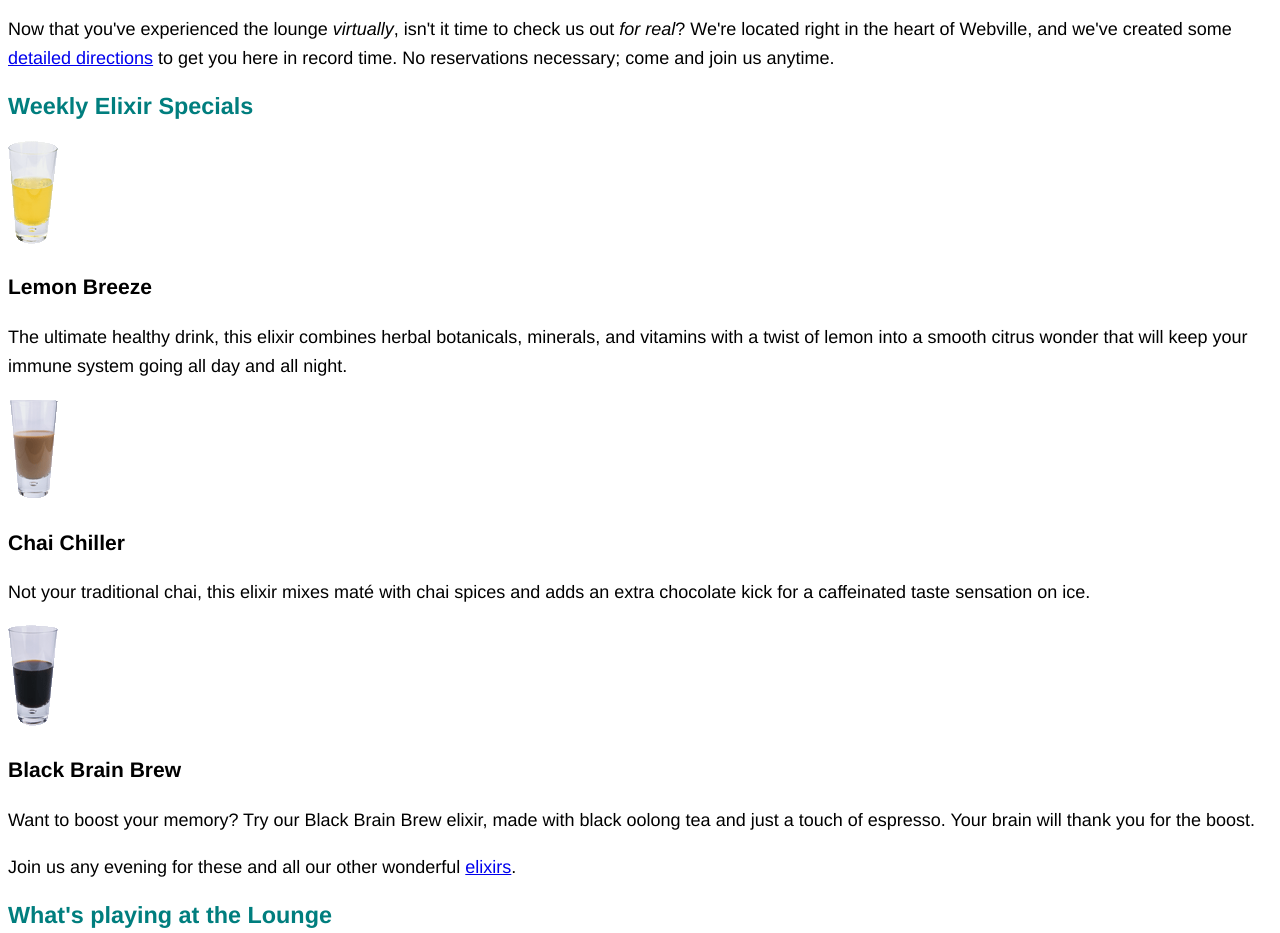
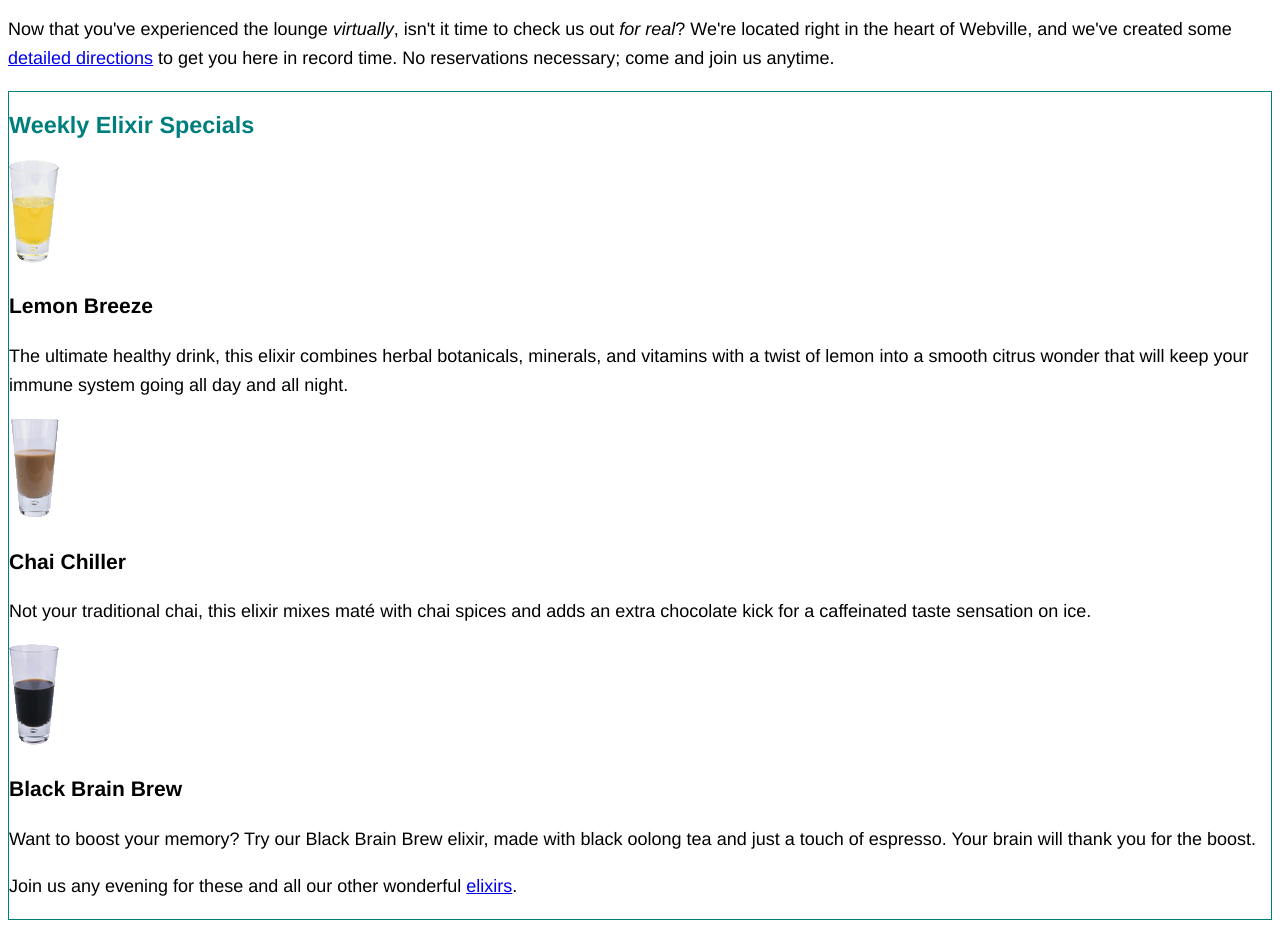
Before and after one commit to xGp35/HTML_CSS_Projects, a plain HTML site: page 07_New_Look_Lounge/lounge.html in a window 1280 px wide. Shown: the part 822-1755 px from the top of the page. Drawn offline with Linux system fonts and the light colour scheme.

Commit message:
feat: add elixir specials section to lounge page

```diff
--- a/07_New_Look_Lounge/lounge.css
+++ b/07_New_Look_Lounge/lounge.css
@@ -35,3 +35,9 @@ h2 {
     background-repeat: no-repeat;
     background-position: top left;
 }
+
+#elixirs {
+    border-width: thin;
+    border-style: solid;
+    border-color: #007e7e;
+}
--- a/07_New_Look_Lounge/lounge.html
+++ b/07_New_Look_Lounge/lounge.html
@@ -55,7 +55,7 @@
       to get you here in record time. No reservations necessary;
       come and join us anytime.
     </p>
-
+    <div id="elixirs">
       <h2>Weekly Elixir Specials</h2>
       <p>
         <img src="images/yellow.gif" alt="Lemon Breeze Elixir">
@@ -95,6 +95,7 @@
         <a href="beverages/elixir.html"
           title="Head First Lounge Elixirs">elixirs</a>.
       </p>
+    </div>
 
     <h2>What's playing at the Lounge</h2>
     <p>
```
Lines whose indentation alone changed are shown as unchanged.
